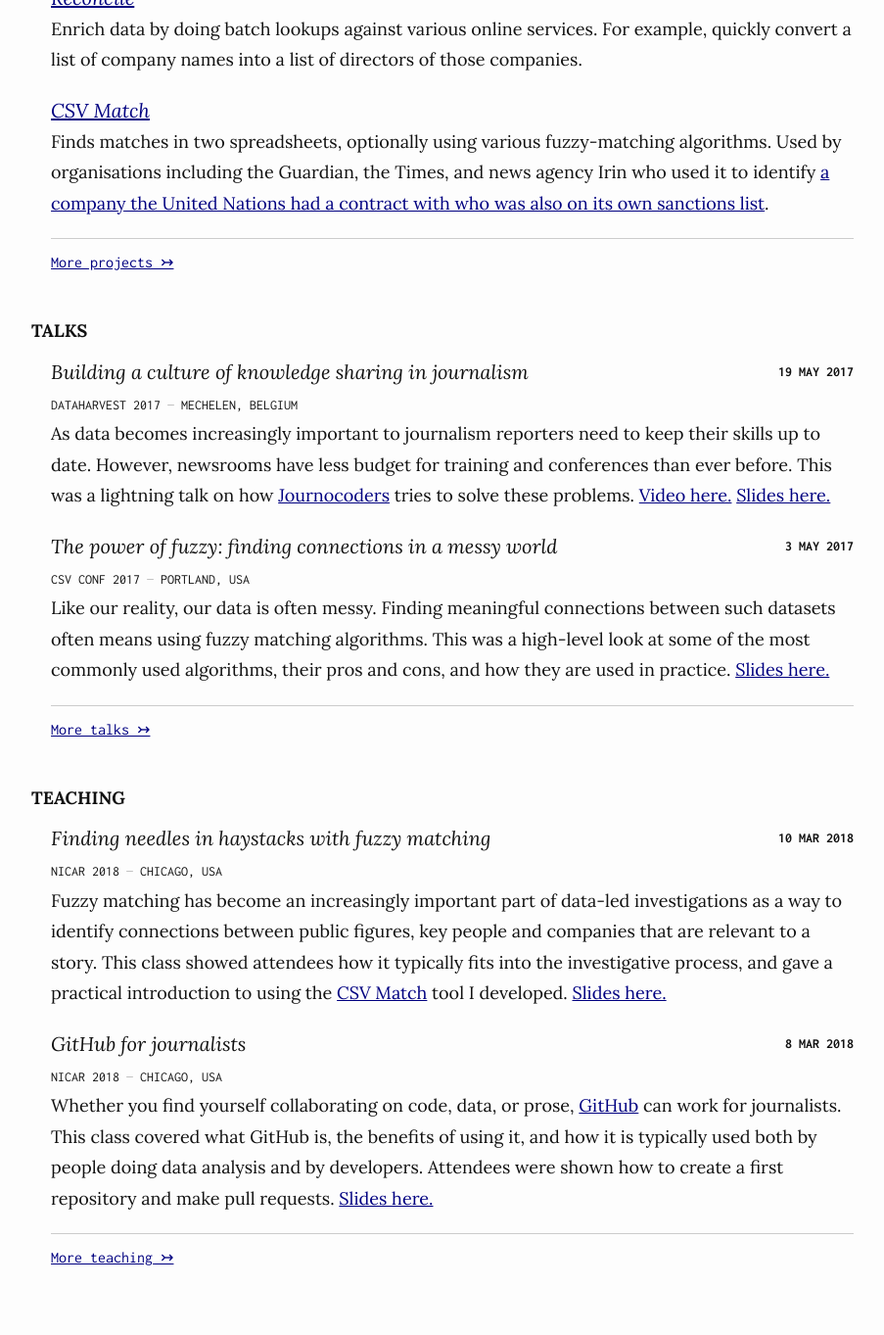
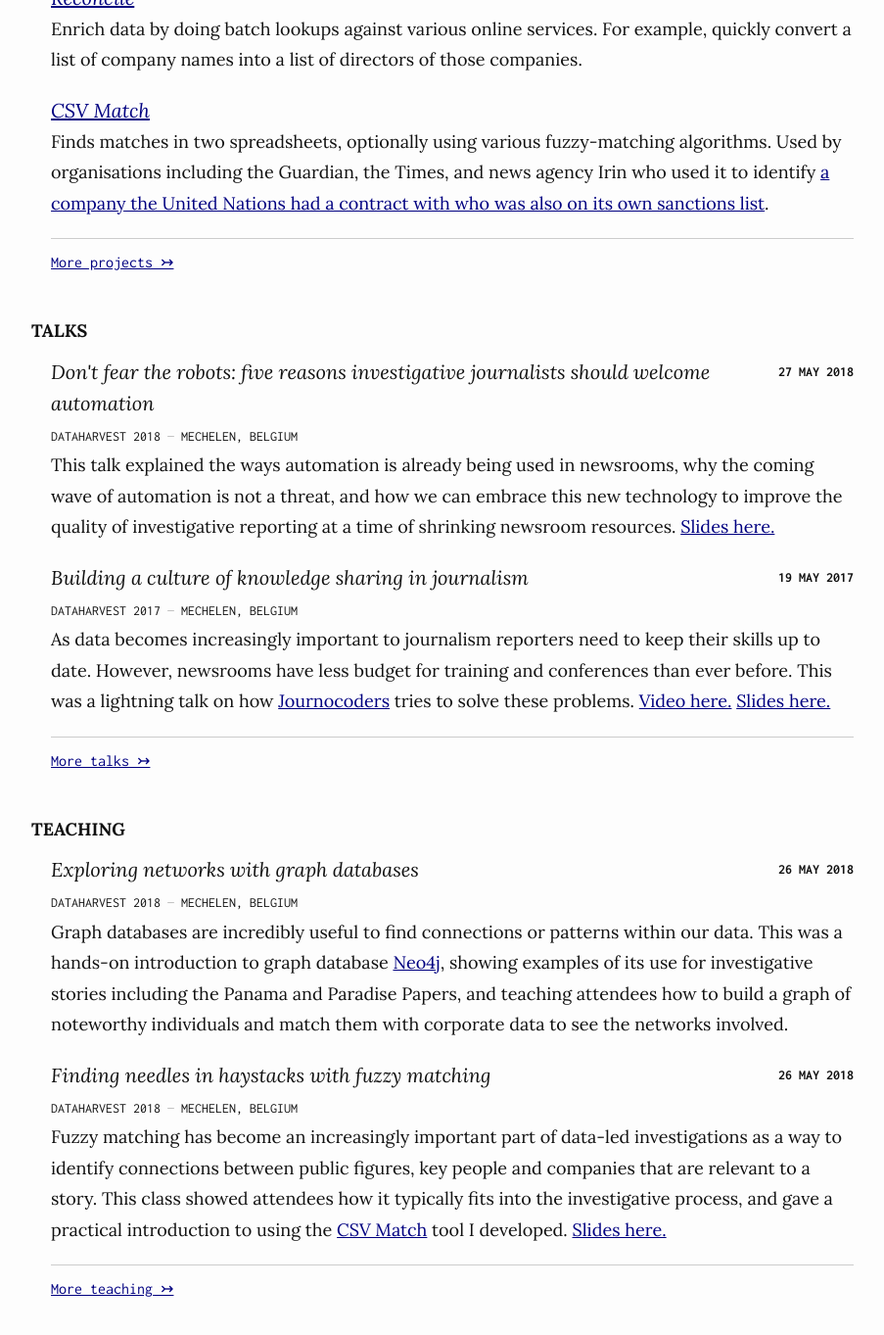
Before and after one commit to maxharlow/maxharlow.github.io, a Jekyll site: the page built from index.md, in a window 1280 px wide and 1400 px high, scrolled down 1158 px. Shown: the top 1363 px of the window at 98% size, without its empty margins (188-1091 px from the left). Built offline with Jekyll 4.4.1, drawn with Linux system fonts in a browser that asks for light colours.

Commit message:
Add Dataharvest 2018 bits

```diff
--- a/_data/talks.yaml
+++ b/_data/talks.yaml
@@ -1,3 +1,10 @@
+-   title: "Don't fear the robots: five reasons investigative journalists should welcome automation"
+    event: Dataharvest 2018
+    location: Mechelen, Belgium
+    date: 2018-05-27
+    details: |
+        This talk explained the ways automation is already being used in newsrooms, why the coming wave of automation is not a threat, and how we can embrace this new technology to improve the quality of investigative reporting at a time of shrinking newsroom resources. [Slides here.](https://docs.google.com/presentation/d/16cGPgILBrYfka9CNf4QHUFbIf2H0bhI2HplI9ioo1fM)
+
 -   title: Building a culture of knowledge sharing in journalism
     event: Dataharvest 2017
     location: Mechelen, Belgium
--- a/_data/teaching.yaml
+++ b/_data/teaching.yaml
@@ -1,3 +1,17 @@
+-   title: Exploring networks with graph databases
+    event: Dataharvest 2018
+    location: Mechelen, Belgium
+    date: 2018-05-26
+    details: |
+        Graph databases are incredibly useful to find connections or patterns within our data. This was a hands-on introduction to graph database [Neo4j](https://neo4j.com/), showing examples of its use for investigative stories including the Panama and Paradise Papers, and teaching attendees how to build a graph of noteworthy individuals and match them with corporate data to see the networks involved.
+
+-   title: Finding needles in haystacks with fuzzy matching
+    event: Dataharvest 2018
+    location: Mechelen, Belgium
+    date: 2018-05-26
+    details: |
+        Fuzzy matching has become an increasingly important part of data-led investigations as a way to identify connections between public figures, key people and companies that are relevant to a story. This class showed attendees how it typically fits into the investigative process, and gave a practical introduction to using the [CSV Match](https://github.com/maxharlow/csvmatch) tool I developed. [Slides here.](https://docs.google.com/presentation/d/1NM99xTMx9LQxIOlM35p7tvdoNhHLDKcQH7FIXXb0_Gg)
+
 -   title: Finding needles in haystacks with fuzzy matching
     event: Nicar 2018
     location: Chicago, USA
```
